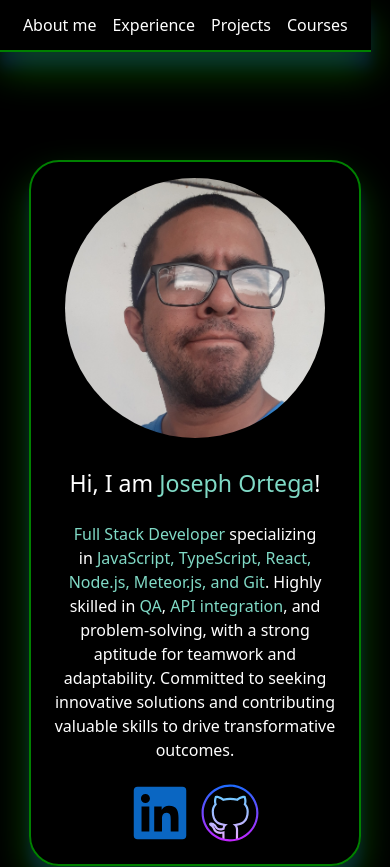
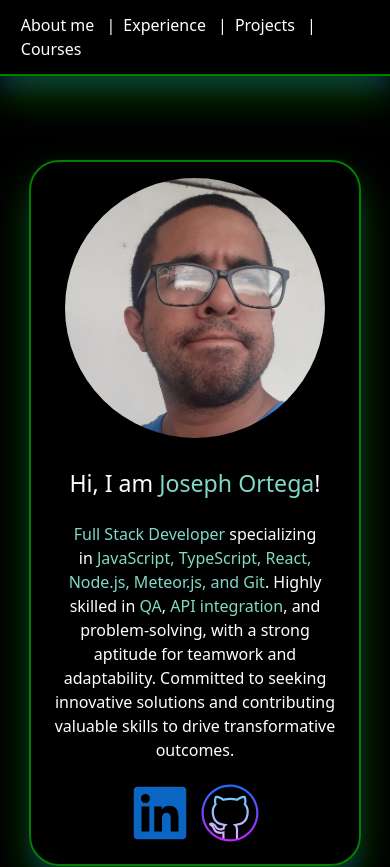
Before and after one commit to GlaucusJoseph/joseph-porfolio, a React (Vite) app: page / in a window 390 px wide. Shown: the top 867 px of the page. Built offline with nearby package versions, Linux system fonts and the light colour scheme.

Commit message:
Fixing navbar

```diff
--- a/src/components/MainNavbar/index.css
+++ b/src/components/MainNavbar/index.css
@@ -15,10 +15,6 @@
   z-index: 1000;
 }
 
-.top-div-content {
-  max-width: 600px;
-}
-
 .top-div-content a {
   color: white;
   text-decoration: none;
@@ -34,7 +30,6 @@
 
 @media (max-width: 600px) {
   .top-div {
-    width: 95%;
     max-width: none;
   }
 }
--- a/src/components/MainNavbar/index.tsx
+++ b/src/components/MainNavbar/index.tsx
@@ -4,10 +4,8 @@ const MainNavbar = () => {
   return (
     <div className="top-div about-border-shadow">
       <div className="top-div-content">
-        <a href="#about">About me</a>
-        <a href="#experience">Experience</a>
-        <a href="#projects">Projects</a>
-        <a href="#courses">Courses</a>
+        <a href="#about">About me</a> |<a href="#experience">Experience</a> |
+        <a href="#projects">Projects</a> |<a href="#courses">Courses</a>
       </div>
     </div>
   );
```
